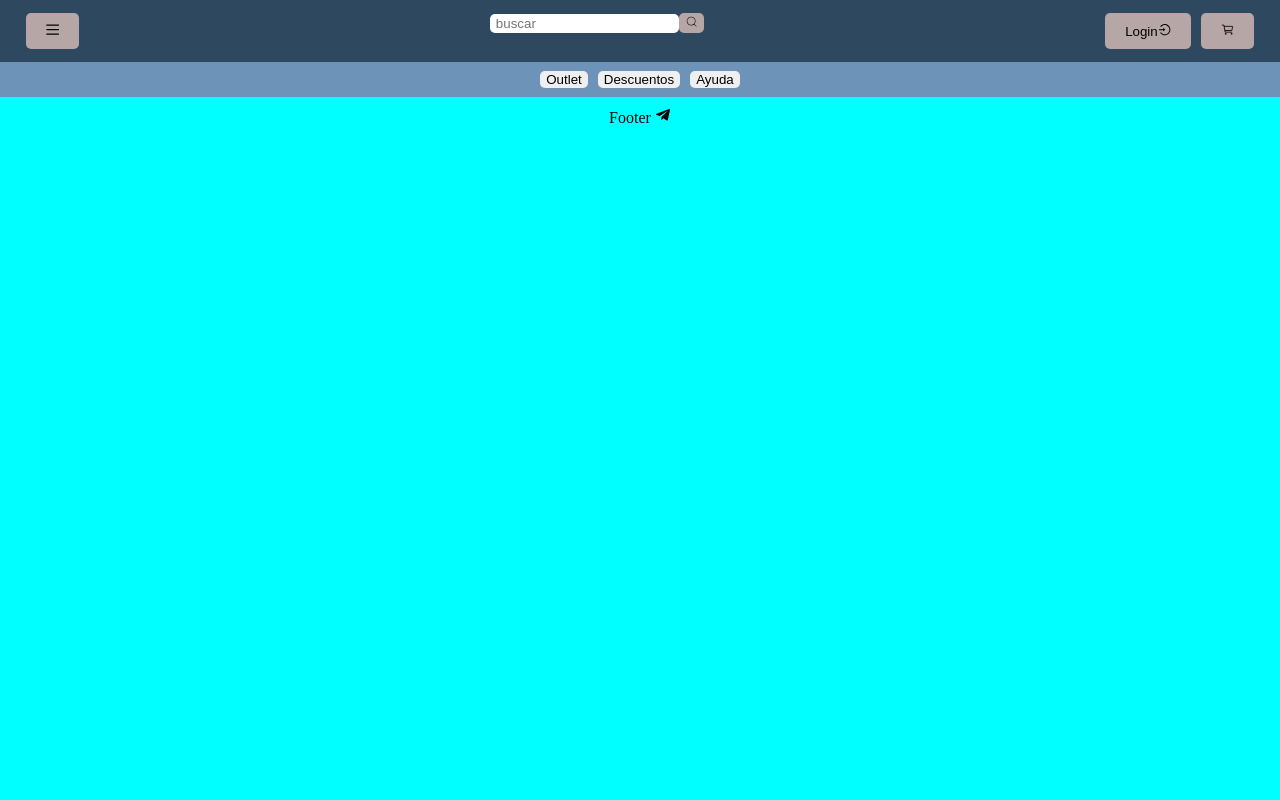
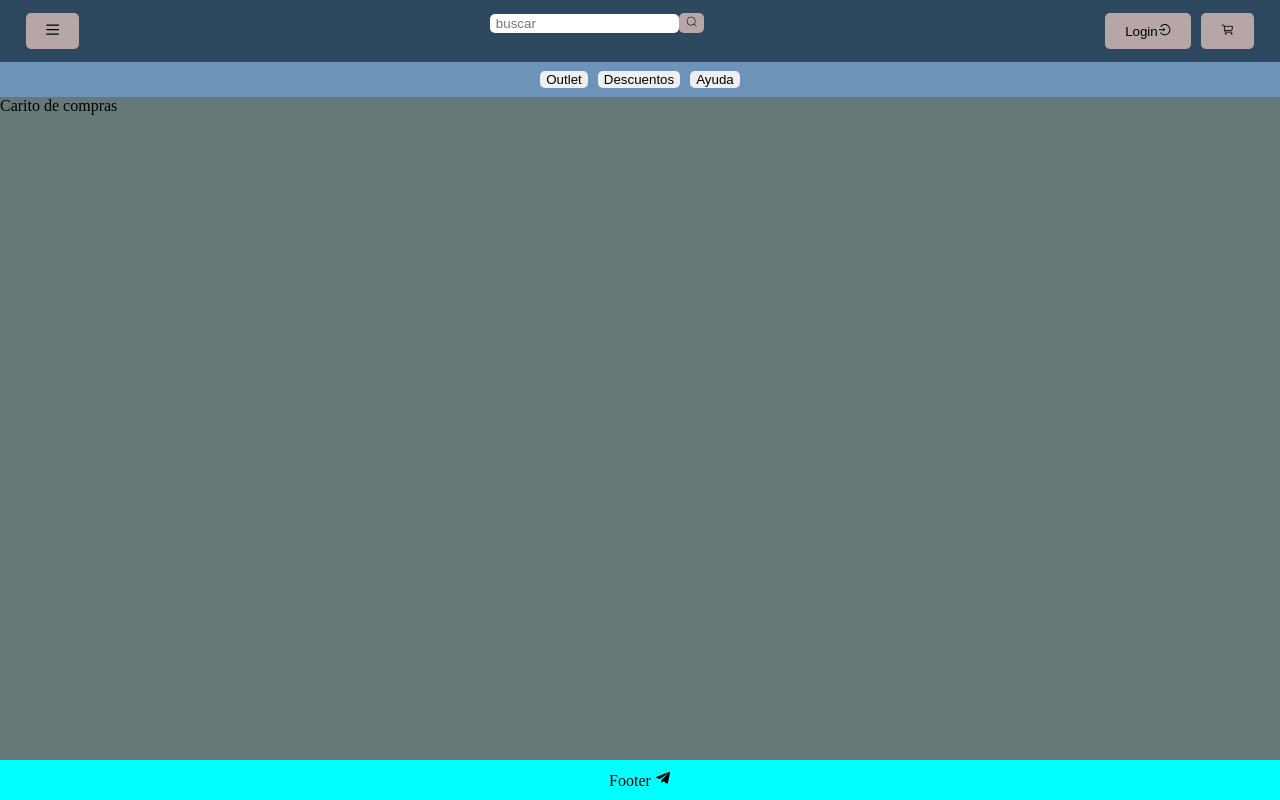
Before and after one commit to SalvadorGonzalezG/e-commers, a React (Vite) app: page /car in a window 1280 px wide. Built offline with nearby package versions, Linux system fonts and the light colour scheme.

Commit message:
Creando el documento car.jsx, dandole la ruta en App.jsx y en Header.jsx dando funcionalidad al boton

```diff
--- a/src/App.jsx
+++ b/src/App.jsx
@@ -3,6 +3,7 @@ import Footer from "./components/Footer"
 import Menu from "./components/Menu"
 import SubHeader from "./components/SubHeader"
 import Login from "./pages/Login"
+import Car from "./pages/Car" // importando el compornente car.
 import { BrowserRouter as Router, Routes, Route } from 'react-router-dom'
 import { useState } from "react"
 
@@ -25,9 +26,8 @@ function App() {
           <Routes>
             <Route path="/" element={isLogin ? <Login/> :<Menu/>} />
             <Route path="/login" element={<Login/>}/>
+            <Route path='/car' element={<Car/>} /> {/*Rota para el carrito de compras */}
           </Routes>
-
-
 
           <Footer />
 
--- a/src/components/Header.jsx
+++ b/src/components/Header.jsx
@@ -13,6 +13,9 @@ const Header = ({onLoginClick}) => {
         onLoginClick();
         navigate('/login')
     }
+    const handleCarClick=()=>{
+        navigate('/car')
+    }
 
     return (
         <>
@@ -27,7 +30,7 @@ const Header = ({onLoginClick}) => {
                     <button onClick={handleLoginClick} className="button">Login
                         <AiOutlineLogin />
                     </button>
-                    <button className="button"><IoCartOutline/>
+                    <button onClick={handleCarClick} className="button"><IoCartOutline/>
                     </button>
                 </div>
             </div>
--- /dev/null
+++ b/src/pages/Car.jsx
@@ -0,0 +1,9 @@
+
+
+const Car = () => {
+  return (
+    <div>Carito de compras</div>
+  )
+}
+
+export default Car
```
